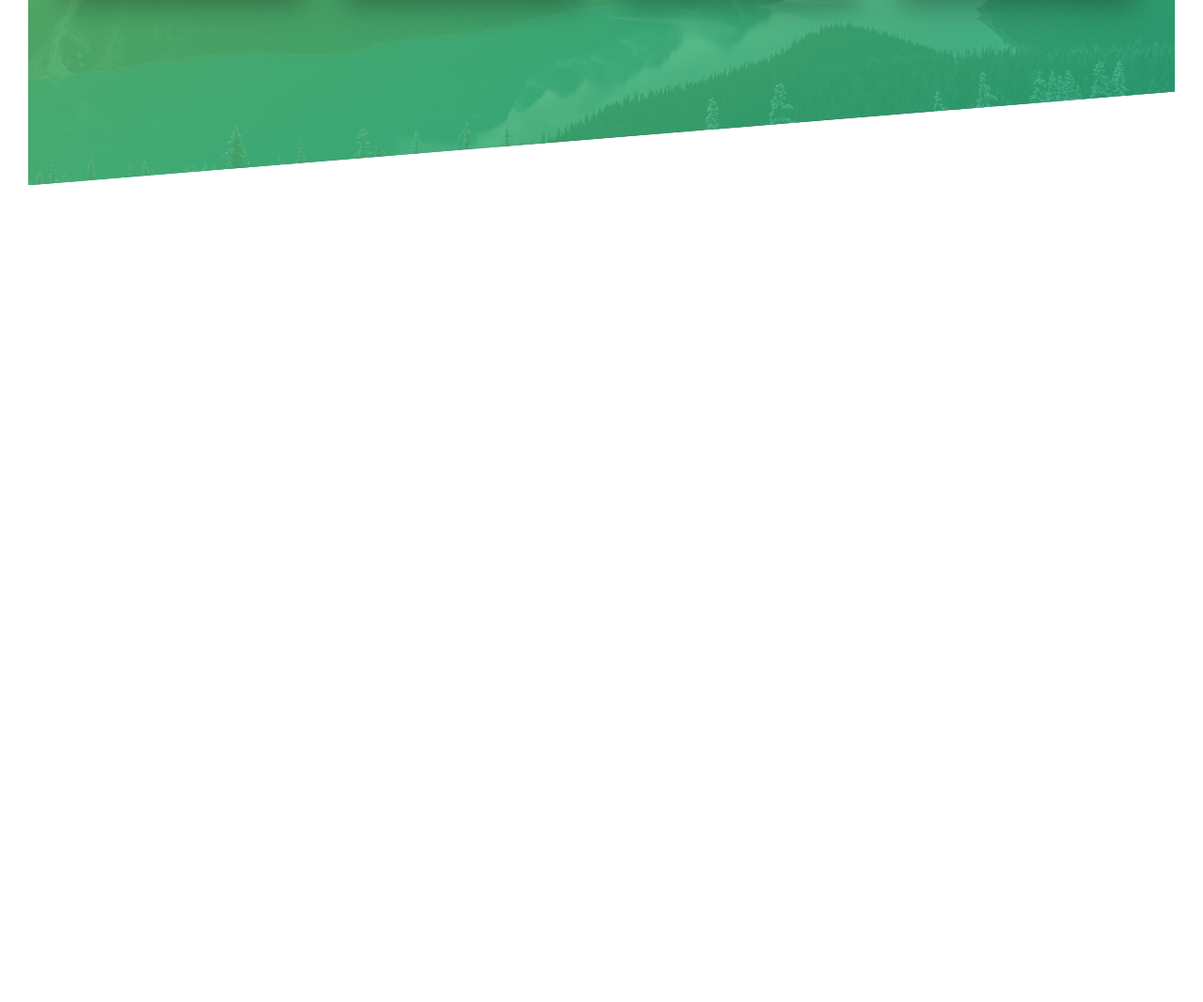
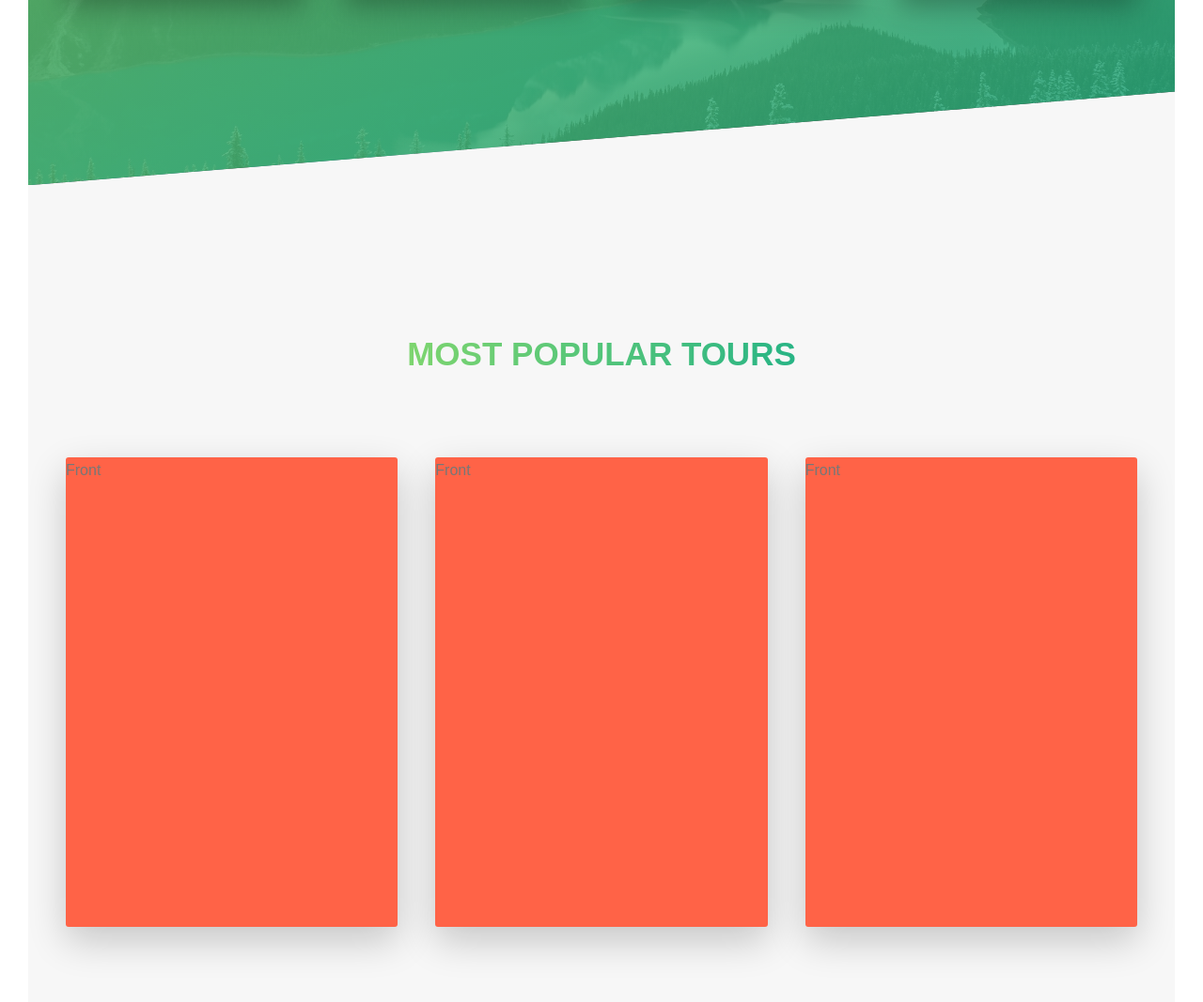
Before and after one commit to Oshank-Singh/Oshank-Singh.github.io, a plain HTML site: page index.html in a window 1280 px wide. Shown: the part 1839-2906 px from the top of the page at 94% size. Before the commit the page ends 2066 px from the top, so only its background shows below. Drawn offline with Linux system fonts and the light colour scheme.

Commit message:
tours added

```diff
--- a/css/style.css
+++ b/css/style.css
@@ -206,6 +206,37 @@ body {
   .feature-box-text {
     margin-bottom: 3rem; }
 
+.card {
+  perspective: 150rem;
+  position: relative;
+  height: 40rem; }
+  .card:hover .card_side-front {
+    transform: rotateY(180deg); }
+  .card:hover .card_side-back {
+    transform: rotateY(0deg); }
+  .card_side {
+    height: 50rem;
+    background-color: #fff;
+    transition: all .8s ease;
+    width: 100%;
+    position: absolute;
+    top: 0;
+    left: 0;
+    backface-visibility: hidden;
+    box-shadow: 0 1.5rem 4rem rgba(0, 0, 0, 0.2);
+    border-radius: .3rem; }
+    .card_side-front {
+      transform: rotateY(0deg);
+      background-color: tomato; }
+    .card_side-back {
+      transform: rotateY(-180deg); }
+      .card_side-back-b1 {
+        background-image: linear-gradient(to right bottom, #ffb900, #ff7730); }
+      .card_side-back-b2 {
+        background-image: linear-gradient(to right bottom, #7ed56f, #28b485); }
+      .card_side-back-b3 {
+        background-image: linear-gradient(to right bottom, #2998ff, #5643fa); }
+
 .header {
   height: 95vh;
   background-image: linear-gradient(to right bottom, rgba(126, 213, 111, 0.8), rgba(40, 180, 133, 0.8)), url(../img/hero.jpg);
@@ -278,3 +309,8 @@ body {
   background-position: top;
   clip-path: polygon(0 15%, 100% 0, 100% 85%, 0 100%);
   margin-top: -15%; }
+
+.section-tours {
+  background-color: #f7f7f7;
+  padding: 25rem 0 50rem 0;
+  margin-top: -10rem; }
--- a/index.html
+++ b/index.html
@@ -94,6 +94,58 @@
               </div>
             </div>
           </section>
+
+          <section class="section-tours">
+
+            <div class="u-center-text u-margin-bot-large">
+              <h2 class="heading-secondary">
+                Most popular tours
+              </h2>
+            </div>
+
+            <div class="row">
+
+                <div class="col-1-0f-3">
+                  <div class="card">
+
+                      <div class="card_side card_side-front">
+                        Front
+                      </div>
+                      <div class="card_side card_side-back card_side-back-b1">
+                        back
+                      </div>
+
+                  </div>
+                </div>
+
+                <div class="col-1-0f-3">
+                  <div class="card">
+
+                      <div class="card_side card_side-front">
+                        Front
+                      </div>
+                      <div class="card_side card_side-back card_side-back-b2">
+                        back
+                      </div>
+
+                  </div>
+                </div>
+
+                <div class="col-1-0f-3">
+                  <div class="card">
+
+                      <div class="card_side card_side-front">
+                        Front
+                      </div>
+                      <div class="card_side card_side-back card_side-back-b3">
+                        back
+                      </div>
+
+                  </div>
+                </div>
+
+            </div>
+          </section>
         </main>
 
         <!-- Grids
```
